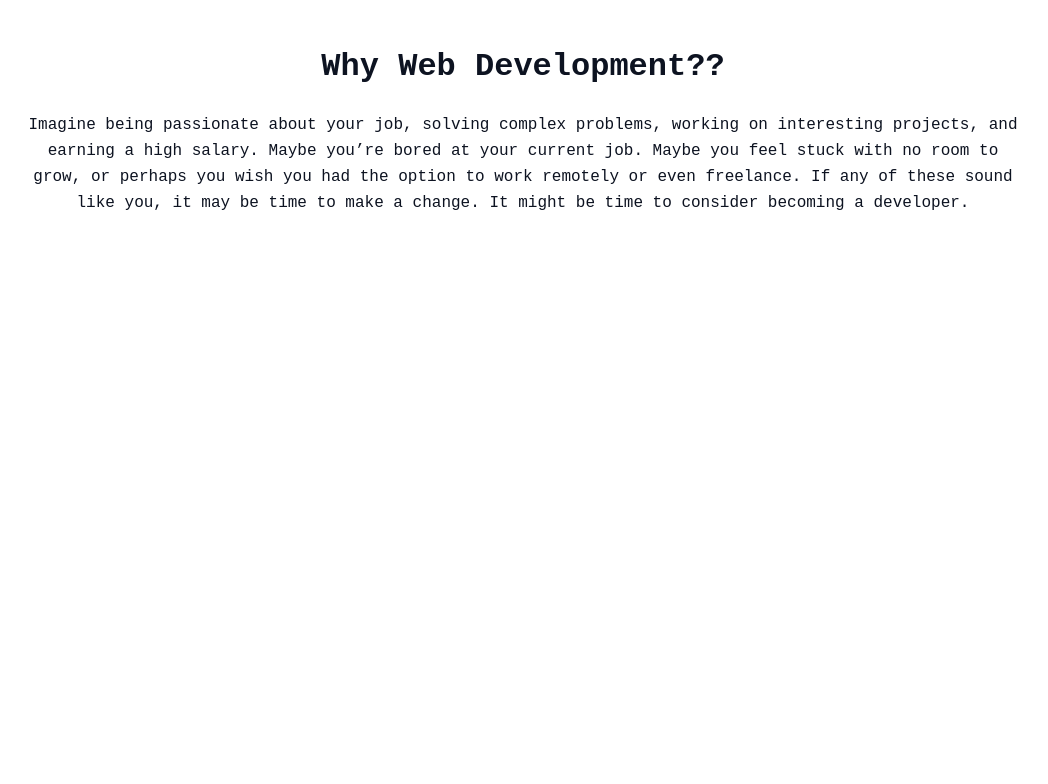
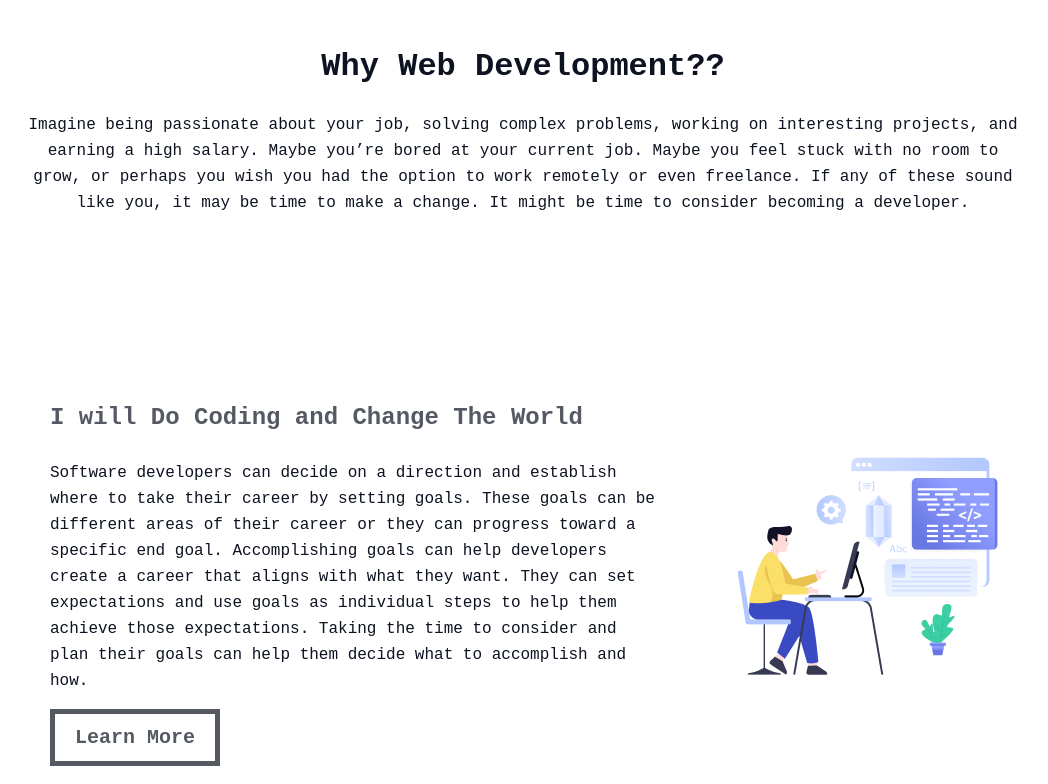
Before and after one commit to ranastudent/batch10A1-challenge, a plain HTML site: page index.html in a window 1280 px wide. Shown: the part 680-1464 px from the top of the page, without its empty margins (117-1165 px from the left). Before the commit the page ends 1036 px from the top, so only its background shows below. Drawn offline with Linux system fonts and the light colour scheme; a web font is replaced by a local one.

Commit message:
section third done

```diff
--- a/index.html
+++ b/index.html
@@ -47,6 +47,16 @@
                         </p>
                   </div>
             </section>
+            <section class="section-third">
+                  <div class="ambitons-colums">
+                        <div class="ambitions-colum">
+                              <h3 class="ambition-title">I will Do Coding and Change The World</h3>
+                              <p class="ambition-description">Software developers can decide on a direction and establish where to take their career by setting goals. These goals can be different areas of their career or they can progress toward a specific end goal. Accomplishing goals can help developers create a career that aligns with what they want. They can set expectations and use goals as individual steps to help them achieve those expectations. Taking the time to consider and plan their goals can help them decide what to accomplish and how.</p>
+                              <a href="" class="ambition-anchor">Learn More</a>
+                        </div>
+                        <div class="ambition-img-colum"><img src="./assets/Layer_1.png" alt=""></div>
+                  </div>
+            </section>
       </main>
       <footer></footer>
 </body>
--- a/styles/style.css
+++ b/styles/style.css
@@ -68,3 +68,54 @@
       line-height: 26px;
       text-align: center;
 }
+
+/*  section-third style start here */
+.ambitons-colums {
+      width: 946px;
+      height: 336px;
+      display: flex;
+      justify-content: space-between;
+      align-items: center;
+      gap: 30px;
+      padding: 46px;
+      margin: 0 auto;
+}
+
+.ambition-title {
+      color: rgba(13, 19, 33, 0.7);
+      font-size: 24px;
+      font-weight: 700;
+      line-height: 36px;
+      text-align: left;
+      margin-right: 50px;
+}
+
+.ambition-description {
+      color: rgb(13, 19, 33);
+      font-size: 16px;
+      font-weight: 400;
+      line-height: 26px;
+      text-align: left;
+      margin-bottom: 32px;
+      margin-right: 50px;
+}
+
+.ambition-anchor {
+      text-decoration: none;
+      color: rgb(13, 19, 33);
+      font-size: 20px;
+      font-weight: 600;
+      line-height: 23px;
+      text-align: center;
+      margin: 32px 0px;
+      padding: 12px 20px 12px 20px;
+      box-sizing: border-box;
+      border: 5px solid rgb(13, 19, 33);
+      opacity: 0.7;
+}
+
+.ambition-img-colum {
+      width: 259.56px;
+      height: 217.01px;
+}
+/* section third style end here */
```
